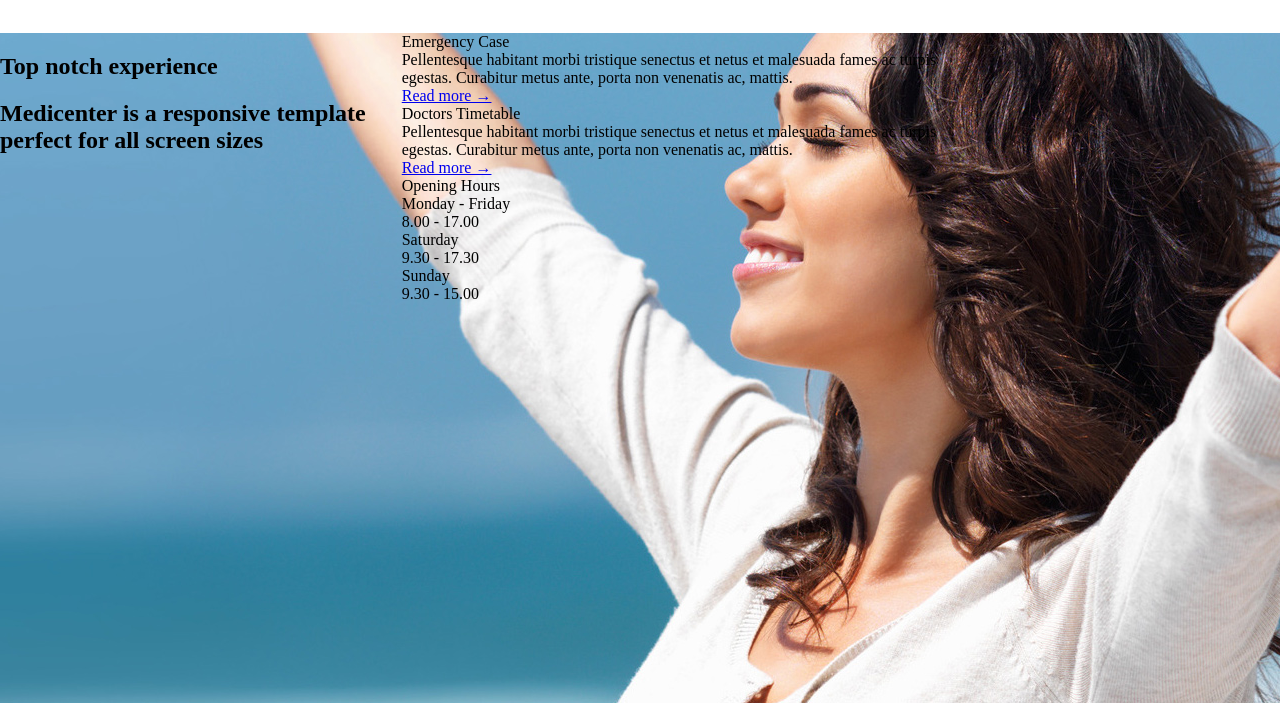
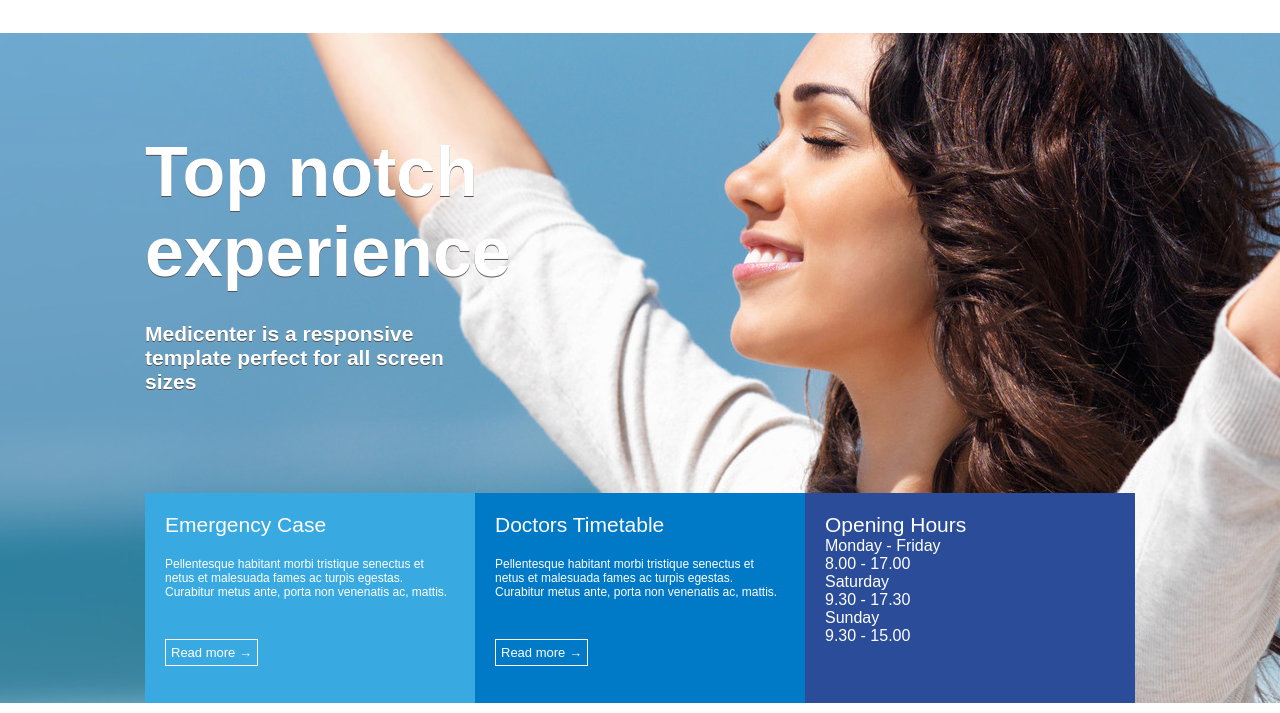
Before and after one commit to ciparthur/projeto-medicenter, a plain HTML site: page index.html in a window 1280 px wide. Shown: the part 87-800 px from the top of the page. Drawn offline with Linux system fonts and the light colour scheme.

Commit message:
Update style.css

```diff
--- a/style.css
+++ b/style.css
@@ -1,3 +1,7 @@
+* {
+    font-family: Arial, Helvetica, sans-serif;
+}
+
 body {
     margin: 0;
     padding: 0;
@@ -42,7 +46,7 @@ nav a {
     text-decoration: none;
     text-transform: uppercase;
     color: #727272;
-    font-family: Arial, Helvetica, sans-serif;
+    transition: 0.1s;
 }
 
 nav .ativo a,
@@ -52,8 +56,85 @@ nav a:hover {
 }
 
 #banner {
+    display: flex;
+    justify-content: center;
     background-image: url('img/img1.jpg');
     background-position: center;
     background-size: cover;
     height: 670px;
 }
+
+.coluna {
+    flex-direction: column;
+}
+
+.banner_header {
+    flex: 1;
+    display: flex;
+    flex-direction: column;
+    justify-content: center;
+}
+
+.banner_header h1 {
+    color: white;
+    font-size: 70px;
+    text-shadow: 0px 1px 0px #555555;
+    margin: 0;
+    padding: 0;
+    max-width: 350px
+}
+
+.banner_header h2 {
+    color: white;
+    font-size: 21px;
+    text-shadow: 0px 1px 0px #555555;
+    margin: 0;
+    padding: 0;
+    max-width: 350px;
+    margin-top: 30px;
+}
+
+.banner_options {
+    height: 210px;
+    display: flex;
+}
+
+.banner1,
+.banner2,
+.banner3 {
+    flex: 1;
+    color: white;
+    padding: 20px;
+}
+
+.banner1 {
+    background-color: #39aae1;
+}
+
+.banner2 {
+    background-color: #0079c7;
+}
+
+.banner3 {
+    background-color: #2b4c99;
+}
+
+.banner_title {
+    font-size: 21px;
+}
+
+.banner_desc {
+    font-size: 12px;
+    margin-top: 20px;
+    margin-bottom: 20px;
+}
+
+.banner_options a {
+    display: inline-block;
+    border: 1px solid white;
+    padding: 5px;
+    margin-top: 20px;
+    color: white;
+    font-size: 13px;
+    text-decoration: none;
+}
```
